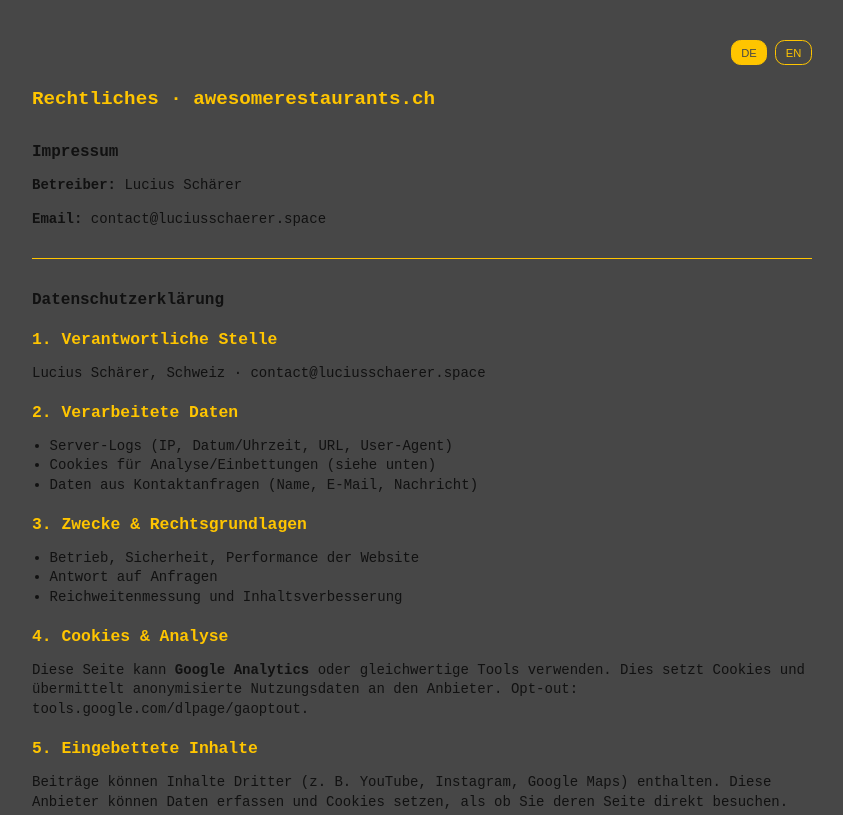
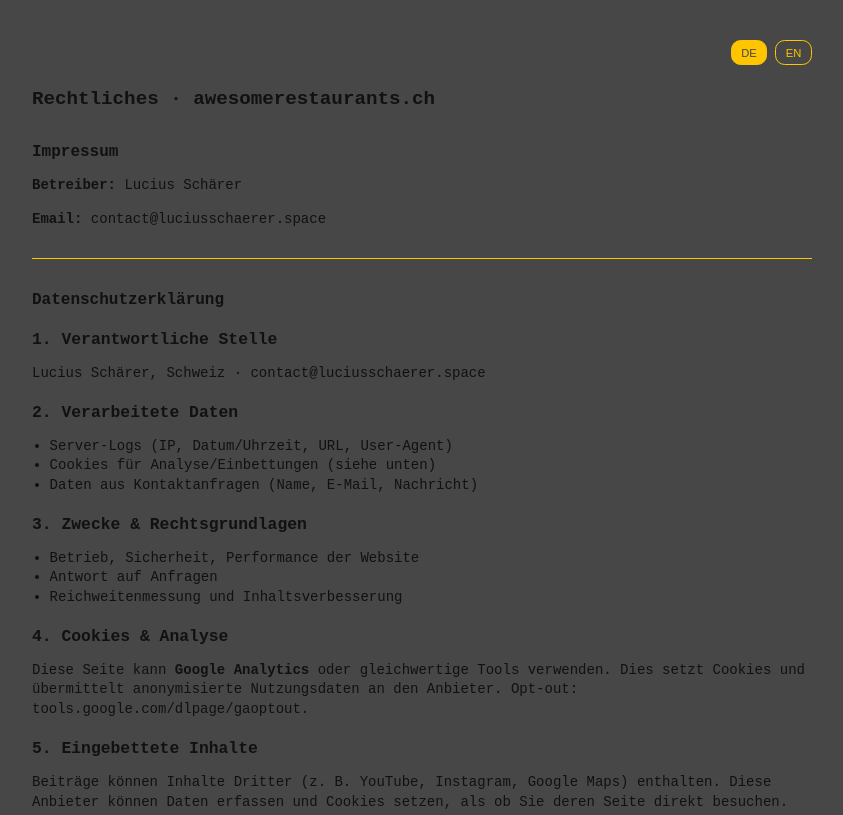
Before and after one commit to lschaer/awesomerestaurants, a plain HTML site: page legal.html in a window 1280 px wide. Shown: the top 815 px of the page, without its empty margins (218-1061 px from the left). Drawn offline with Linux system fonts and the light colour scheme.

Commit message:
Update legal.html

```diff
--- a/legal.html
+++ b/legal.html
@@ -9,7 +9,7 @@
     html { color-scheme: light; }
     body { margin:0; font:14px/1.4 monospace; color:#ffc500; background:#474747; }
     main { max-width:780px; margin:40px auto; padding:0 16px; }
-    h1,h2,h3 { line-height:1.2; margin:1.2em 0 .4em; }
+    h1,h2,h3 { line-height:1.2; margin:1.2em 0 .4em; color:var(--fg);}
     h1 { font-size:1.2rem; }
     h2 { font-size:1.0rem; margin-top:2rem; color:var(--fg); }
     p,li { color:var(--fg); }
```
